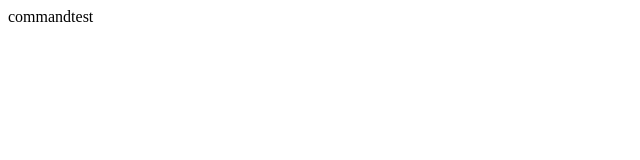
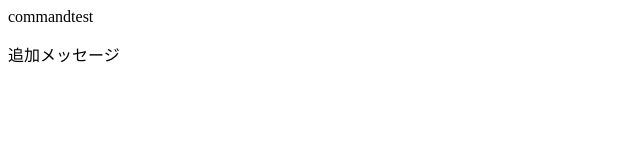
Before and after one commit to Disktnka/zissen, a plain HTML site: page index.html in a window 1280 px wide. Shown: the whole page, without its empty margins (0-640 px from the left). Drawn offline with Linux system fonts and the light colour scheme.

Commit message:
Update index.html

```diff
--- a/index.html
+++ b/index.html
@@ -1 +1,2 @@
 <p>commandtest</p>
+<p>追加メッセージ</p>
```
